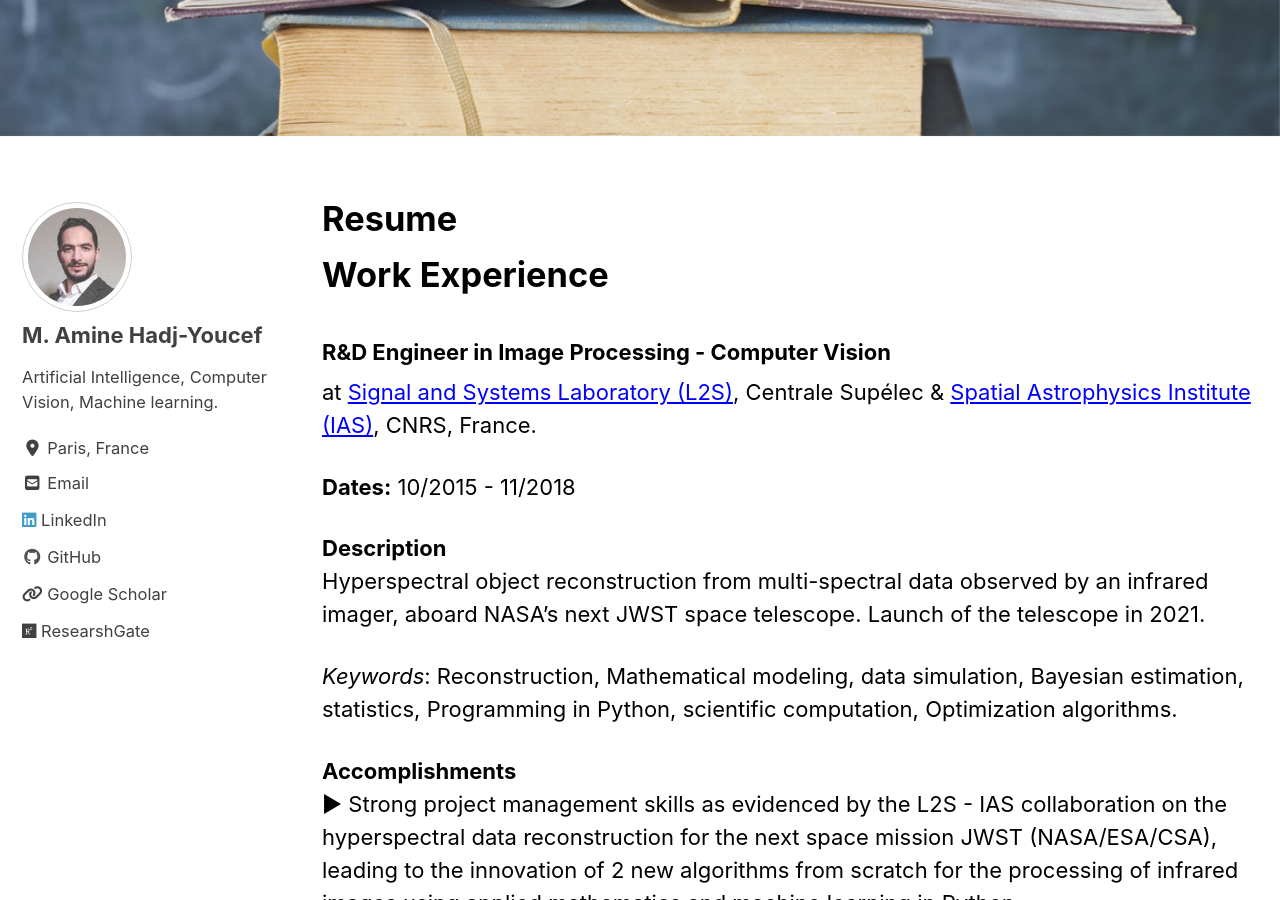
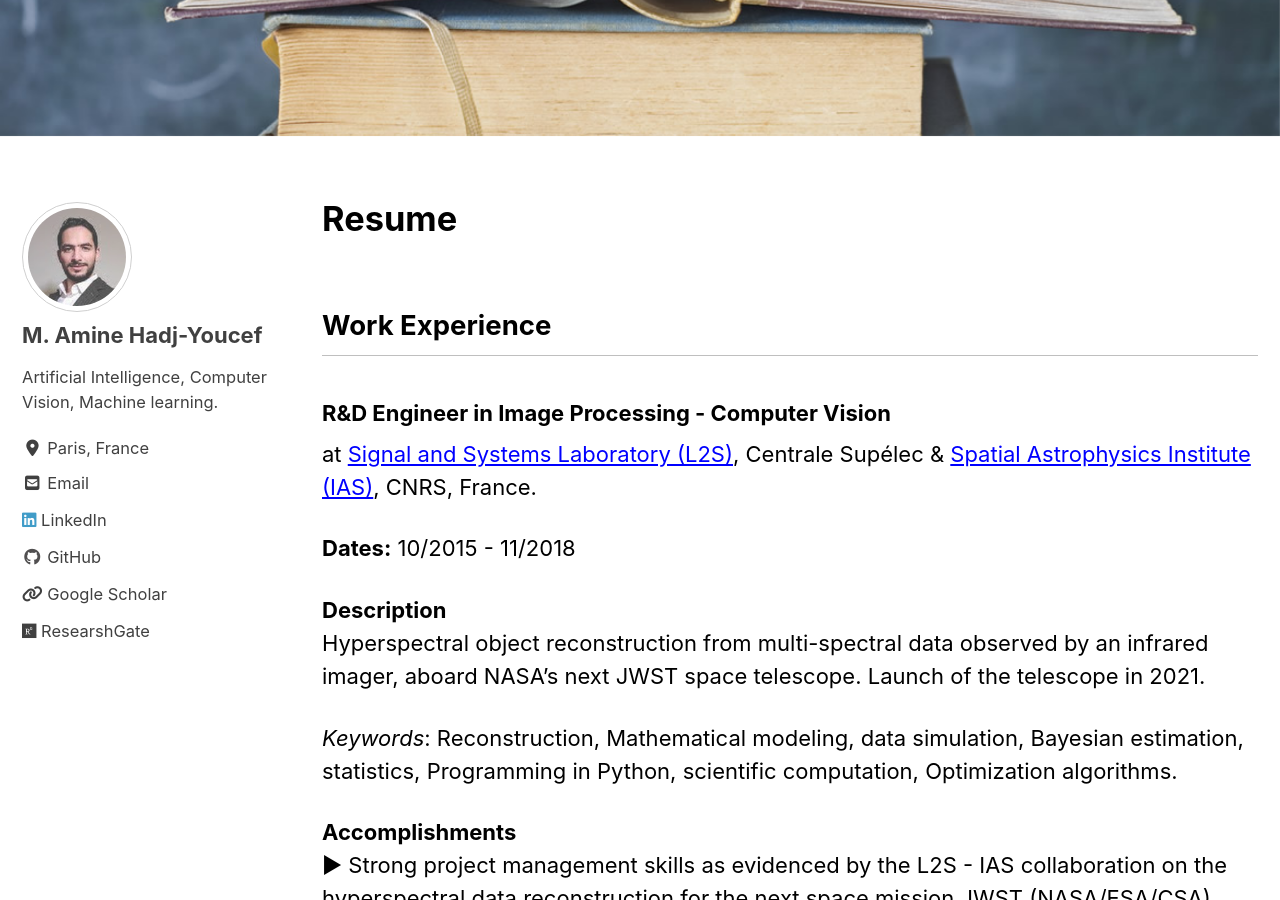
Before and after one commit to amineHY/amine-hadjyoucef.github.io, a Jekyll site: the page built from _pages/resume.md, in a window 1280 px wide and 900 px high, scrolled down 454 px. Built offline with Jekyll 4.4.1, drawn with Linux system fonts in a browser that asks for light colours; cached includes are drawn as plain includes; nearby versions of some CDN libraries.

Commit message:
improve structure

```diff
--- a/_pages/resume.md
+++ b/_pages/resume.md
@@ -14,7 +14,7 @@
 
 
 
-# Work Experience
+## Work Experience
 <!--
 #####################################################################
  -->
@@ -142,7 +142,7 @@
  -->
 
 
-# Education
+## Education
 
 ### University of Paris-Saclay
 Doctor of Philosophy (PhD), Signal and Image Processing.
```
